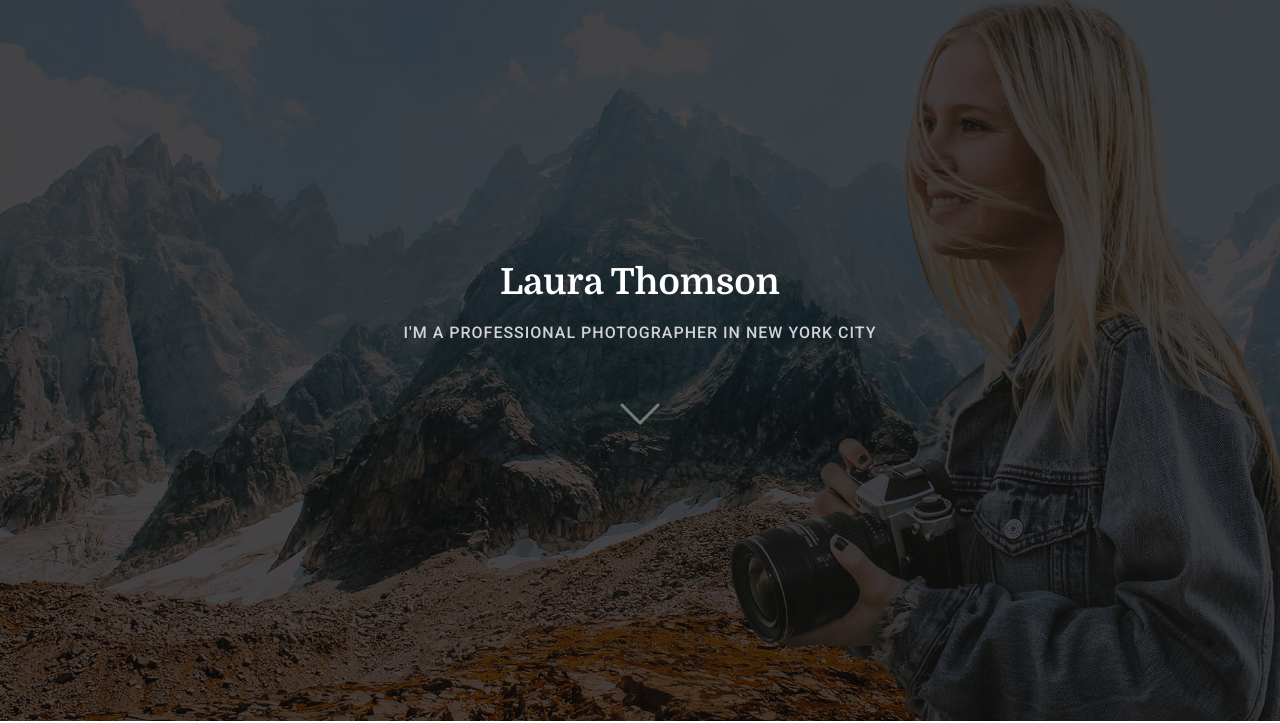
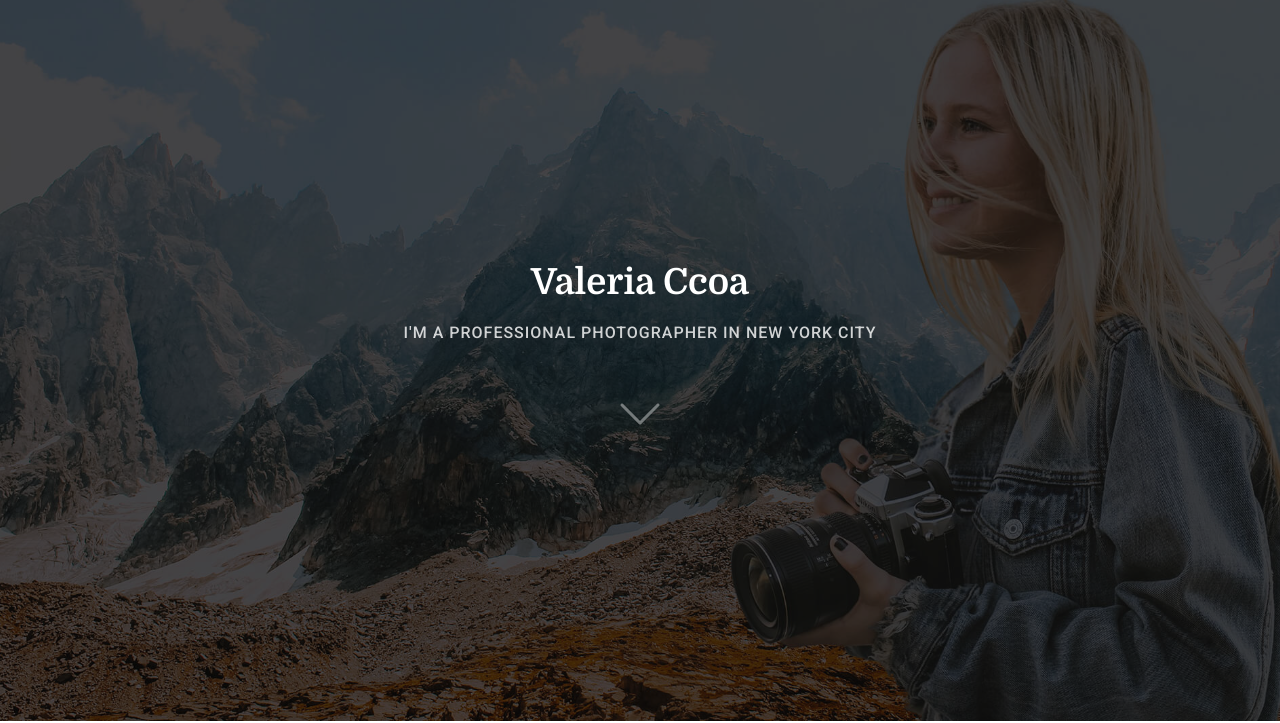
Before and after one commit to Valeri0206/Valeri0206.github.io, a plain HTML site: page index.html in a window 1280 px wide. Shown: the part 79-802 px from the top of the page. Drawn offline with Linux system fonts and the light colour scheme.

Commit message:
Agregue nombre y apellido

```diff
--- a/index.html
+++ b/index.html
@@ -94,7 +94,7 @@
       <img src="assets/img/hero-bg.jpg" alt="" data-aos="fade-in">
 
       <div class="container text-center" data-aos="fade-up" data-aos-delay="100">
-        <h2>Laura Thomson</h2>
+        <h2>Valeria Ccoa</h2>
         <p>I'M A PROFESSIONAL PHOTOGRAPHER IN NEW YORK CITY</p>
         <a href="#about" class="btn-scroll" title="Scroll Down"><i class="bi bi-chevron-down"></i></a>
       </div>
```
